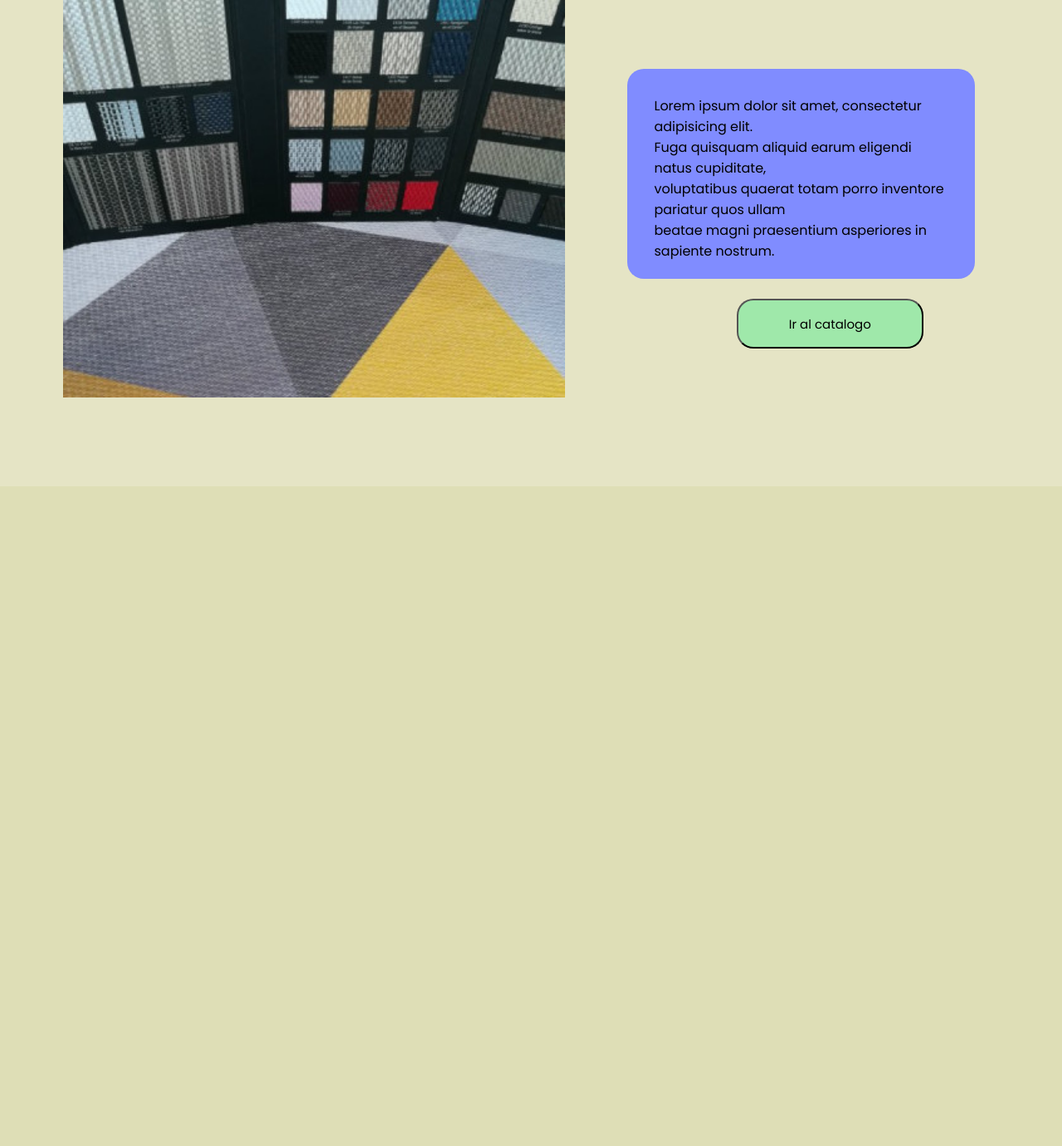
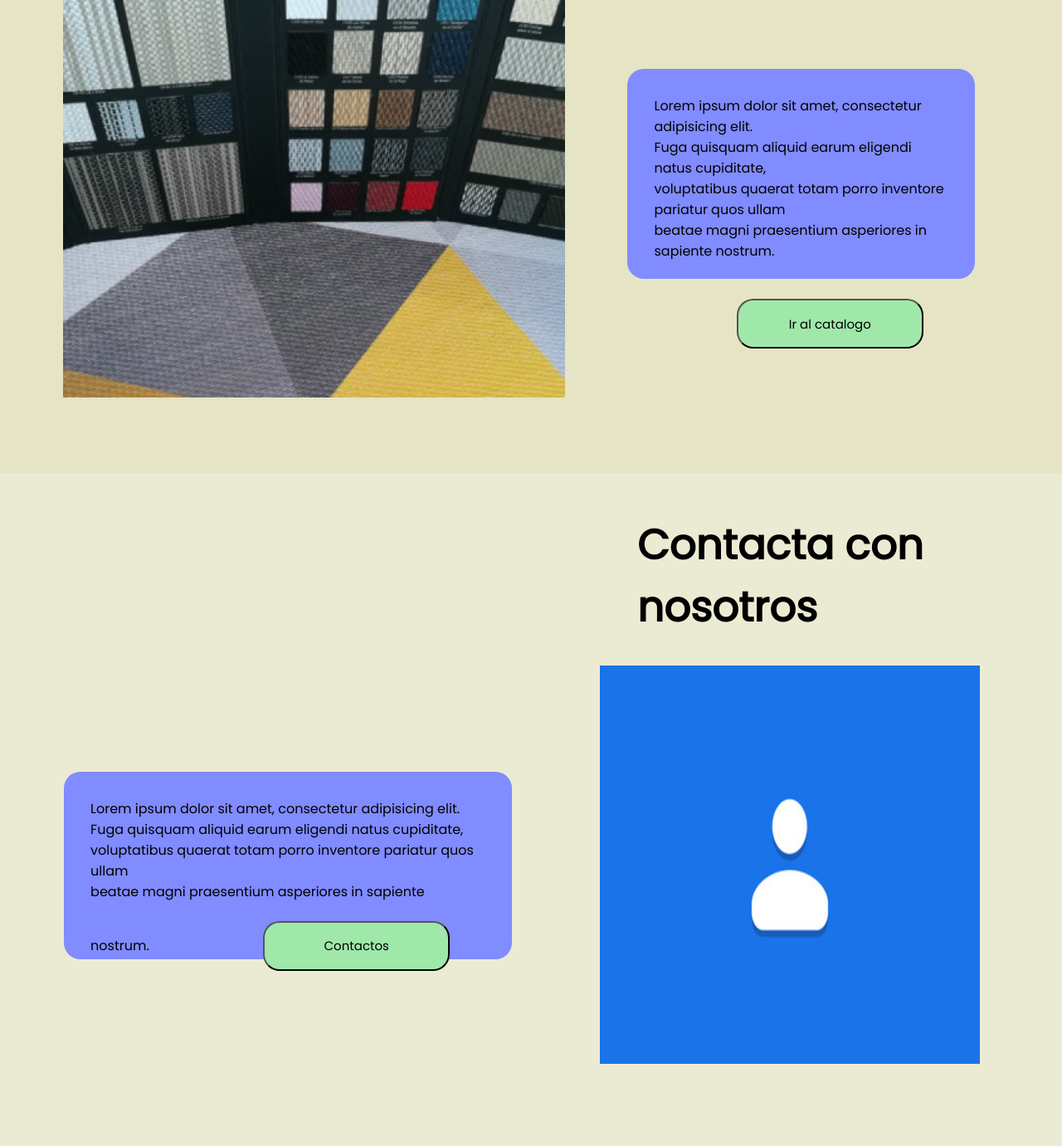
Before and after one commit to leancastamoli/Galmacarpet, a PHP site: page / in a window 1280 px wide. Shown: the part 2263-3644 px from the top of the page at 83% size. Before the commit the page ends 2849 px from the top, so only its background shows below. Run offline with PHP 8.4, Linux system fonts and the light colour scheme.

Commit message:
Pagina principal maquetacion hecha

```diff
--- a/css/style.css
+++ b/css/style.css
@@ -242,3 +242,103 @@ body {
     font-size: 15px;
     font-family: Poppins;
 }
+
+/* Contacata con nosotros */
+
+
+.somos {
+    font-family: Poppins;
+    display: grid;
+    margin-top: -2.5em;
+    padding-top: 2em;
+    padding-bottom: 2em;
+    background-color: #d7d7a8;
+    grid-template-columns: auto auto;
+}
+
+.somos h2 {
+    margin-left: 10%;
+    font-size: 50px;
+    grid-column-start: 1;
+    grid-column-end: 3;
+}
+
+.somos img {
+    width: 80%;
+    height: 30em;
+    margin: 10%;
+    grid-column-start: 1;
+    grid-column-end: 2;
+}
+.somos p {
+    background-color: #808cff;
+    width: 80%;
+    height: 40%;
+    margin-top: 10em;
+    border-radius: 20px;
+    padding: 2em;
+    font-family: Poppins;
+    grid-column-start: 2;
+    grid-column-end: 3;
+}
+.somos .botont {
+    width: 15em;
+    height: 4em;
+    margin-top: 1.5em;
+    background-color: #9FE8AA;
+    border-radius: 20px;
+    color: black;
+    font-size: 15px;
+    font-family: Poppins;
+}
+
+/* Instalaciones */
+.contacta {
+    margin-top: 5em;
+    font-family: Poppins;
+    display: grid;
+    margin-top: -1em;
+    padding-bottom: 3em;
+    background-color: #ebebd3;
+    grid-template-columns: auto auto;
+}
+
+.contacta h2 {
+    margin-top: 1em;
+    font-size: 50px;
+    margin-left: 60%;
+    grid-column-start: 1;
+    grid-column-end: 3;
+}
+
+.contacta img {
+    width: 90%;
+    height: 30em;
+    margin: 10%;
+    margin-left: -3em;
+    margin-top: 2em;
+    grid-column-start: 2;
+    grid-column-end: 3;
+}
+.contacta p {
+    background-color: #808cff;
+    width: 70%;
+    height: 40%;
+    margin-top: 10em;
+    margin-left: 10%;
+    border-radius: 20px;
+    padding: 2em;
+    font-family: Poppins;
+    grid-column-start: 1;
+    grid-column-end: 2;
+}
+.contacta .botont {
+    width: 15em;
+    height: 4em;
+    margin-top: 1.5em;
+    background-color: #9FE8AA;
+    border-radius: 20px;
+    color: black;
+    font-size: 15px;
+    font-family: Poppins;
+}
--- a/index.php
+++ b/index.php
@@ -63,6 +63,19 @@
                 </p>
 
             </div>
+            <div class="contacta">
+                <h2>Contacta con nosotros</h2>
+                <p>
+                    Lorem ipsum dolor sit amet, consectetur adipisicing elit.<br>
+                    Fuga quisquam aliquid earum eligendi natus cupiditate, <br>
+                    voluptatibus quaerat totam porro inventore pariatur quos ullam <br>
+                    beatae magni praesentium asperiores in sapiente nostrum.
+                    <button class="botont">Contactos</button>
+                </p>
+                <img src="assets/img/contactos.jpg" alt="Instalacion">
+
+
+            </div>
 
         </main>
 </body>
```
Also changed, not shown: assets/img/contactos.jpg (added), assets/img/logo.png (deleted).
